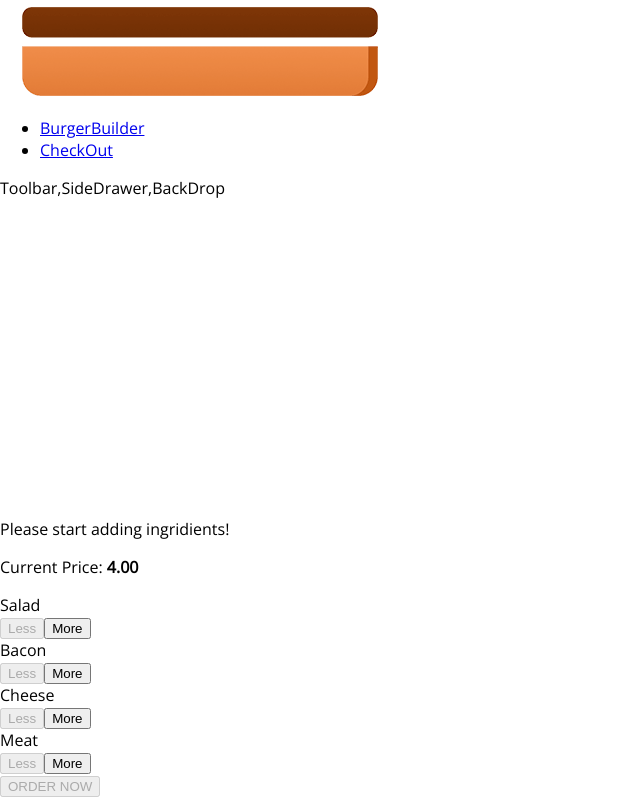
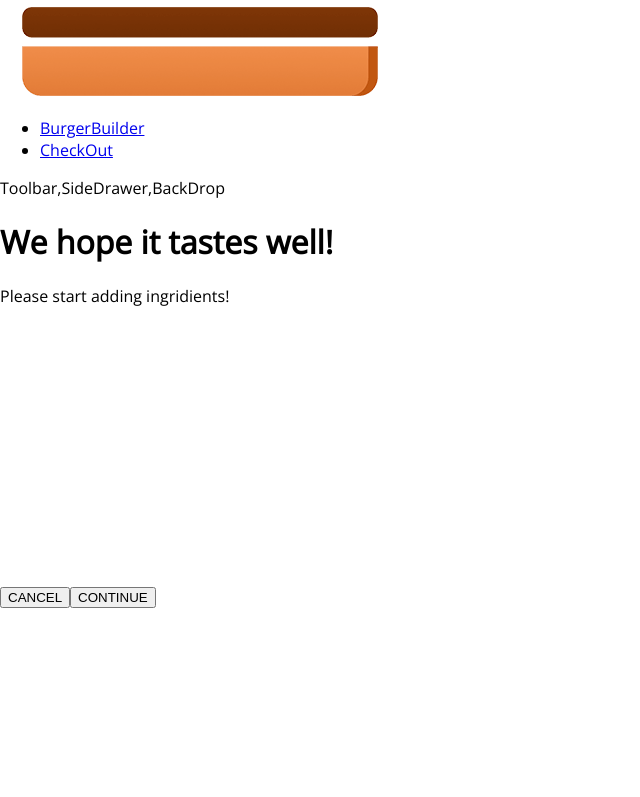
Before and after one commit to gorazdKuzev12/Coplete-Form-ContactData, a React app: page /checkout in a window 1280 px wide. Shown: the part 519-1316 px from the top of the page, without its empty margins (0-640 px from the left). After the commit the page ends 1127 px from the top, so only its background shows below. Built offline with nearby package versions, Linux system fonts and the light colour scheme.

Commit message:
Passing Queries

```diff
--- a/package.json
+++ b/package.json
@@ -35,6 +35,7 @@
     "react": "^17.0.1",
     "react-dev-utils": "^5.0.2",
     "react-dom": "^17.0.1",
+    "react-router-dom": "^5.2.0",
     "resolve": "1.6.0",
     "style-loader": "0.19.0",
     "sw-precache-webpack-plugin": "0.11.4",
--- a/src/App.js
+++ b/src/App.js
@@ -1,7 +1,9 @@
 import React, { Component } from 'react';
+import { Route,Switch } from 'react-router-dom'
 
 import Layout from './components/Layout/Layout';
 import BurgerBuilder from './containers/BurgerBuilder/BurgerBuilder';
+import Checkout from './containers/Checkout/Checkout'
 class App extends Component {
 
 
@@ -9,7 +11,10 @@
     return (
       <div >
         <Layout>
-          <BurgerBuilder />
+          <Switch>
+          <Route path="/checkout" component={Checkout} />
+          <Route path="/" exact component={BurgerBuilder} />
+          </Switch>
         </Layout>
 
       </div>
--- a/src/components/Burger/Burger.js
+++ b/src/components/Burger/Burger.js
@@ -2,6 +2,7 @@
 import React from 'react'
 import classes from './Burger.css'
 import BurgerIngredient from './BurgerIngredient/BurgerIngredient'
+
 const burger = (props) => {
     let transformedIngredients = Object.keys(props.ingredients)
         .map(igKey => {
--- a/src/components/Burger/OrderSummary/OrderSummary.js
+++ b/src/components/Burger/OrderSummary/OrderSummary.js
@@ -5,6 +5,7 @@
 
 
 class OrderSummary extends Component {
+
     render(){
         const ingredientSummury = Object.keys(this.props.ingredients).map(
             igKey => {
--- /dev/null
+++ b/src/components/Order/CheckoutSummary/CheckoutSymmary.css
@@ -0,0 +1,11 @@
+.CheckoutSummary{
+    text-align: center;
+    width: 80%;
+    margin: auto;
+}
+
+@media(min-widtj:600px){
+    .CheckoutSummary{
+        width: 500px;
+    }
+}
--- /dev/null
+++ b/src/components/Order/CheckoutSummary/CheckoutSymmary.js
@@ -0,0 +1,25 @@
+import React from 'react';
+
+import Burger from '../../Burger/Burger';
+import Button from '../../UI/Button/Button'
+import classes from './CheckoutSymmary.css'
+const checkoutSummary = (props) => {
+    return (
+        <div className={classes.CheckoutSummary}>
+            <h1> We hope it tastes well!</h1>
+            <div style={{ width: '100%', height: '300px', margin: 'auto' }}>
+                <Burger ingredients={props.ingredients} />
+            </div>
+            <Button
+                btnType="Danger"
+                clicked={props.checkoutCancelled}>CANCEL</Button>
+            <Button
+                 btnType="Success"
+                clicked = {props.checkoutContinued}>CONTINUE</Button>
+
+        </div>
+    );
+
+}
+
+export default checkoutSummary;
--- a/src/containers/BurgerBuilder/BurgerBuilder.js
+++ b/src/containers/BurgerBuilder/BurgerBuilder.js
@@ -79,7 +79,15 @@
         this.setState({purchasing:false})
     }
     purchaseContinueHandler =()=>{
-        alert('Yu continue');
+        const queryParams = [];
+        for(let i in this.state.ingredients){
+            queryParams.push(encodeURIComponent(i) + '=' + encodeURIComponent(this.state.ingredients[i]));
+        }
+        const queryString = queryParams.join('&');
+        this.props.history.push({
+            pathname: '/checkout',
+            search: '?' + queryString
+        });
     }
     render () {
         const disabledInfo = {
--- /dev/null
+++ b/src/containers/Checkout/Checkout.js
@@ -0,0 +1,44 @@
+import React, { Component } from 'react'
+import CheckoutSummary from '../../components/Order/CheckoutSummary/CheckoutSymmary'
+
+class Checkout extends Component {
+    state = {
+        ingredients: {
+            salad: 1,
+            meat: 1,
+            cheese: 1,
+            bacon: 1
+        }
+    }
+
+    componentDidMount() {
+        const query = new URLSearchParams(this.props.location.search);
+        const ingredients = {};
+        for (let param of query.entries()) {
+            // ['salad', '1']
+            ingredients[param[0]] = +param[1];
+        }
+        this.setState({ingredients: ingredients});
+    }
+
+    checkoutCancelledHandler = () => {
+        this.props.history.goBack();
+    }
+
+    checkoutContinuedHandler = () => {
+        this.props.history.replace('/checkout/contact-data');
+    }
+
+    render() {
+        return (
+            <div>
+                <CheckoutSummary
+                    ingredients={this.state.ingredients}
+                    checkoutCancelled={this.checkoutCancelledHandler}
+                    checkoutContinued={this.checkoutContinuedHandler}/>
+            </div>
+        );
+    }
+}
+
+export default Checkout;
--- a/src/index.js
+++ b/src/index.js
@@ -1,8 +1,14 @@
 import React from 'react';
 import ReactDOM from 'react-dom';
+import {BrowserRouter} from 'react-router-dom'
+
 import './index.css';
 import App from './App';
 import registerServiceWorker from './registerServiceWorker';
 
-ReactDOM.render(<App />, document.getElementById('root'));
+const app =(
+    <BrowserRouter><App/></BrowserRouter>
+);
+
+ReactDOM.render(app, document.getElementById('root'));
 registerServiceWorker();
```
Also changed, not shown: 2 other files (tests, documents, lock files or other folders).
